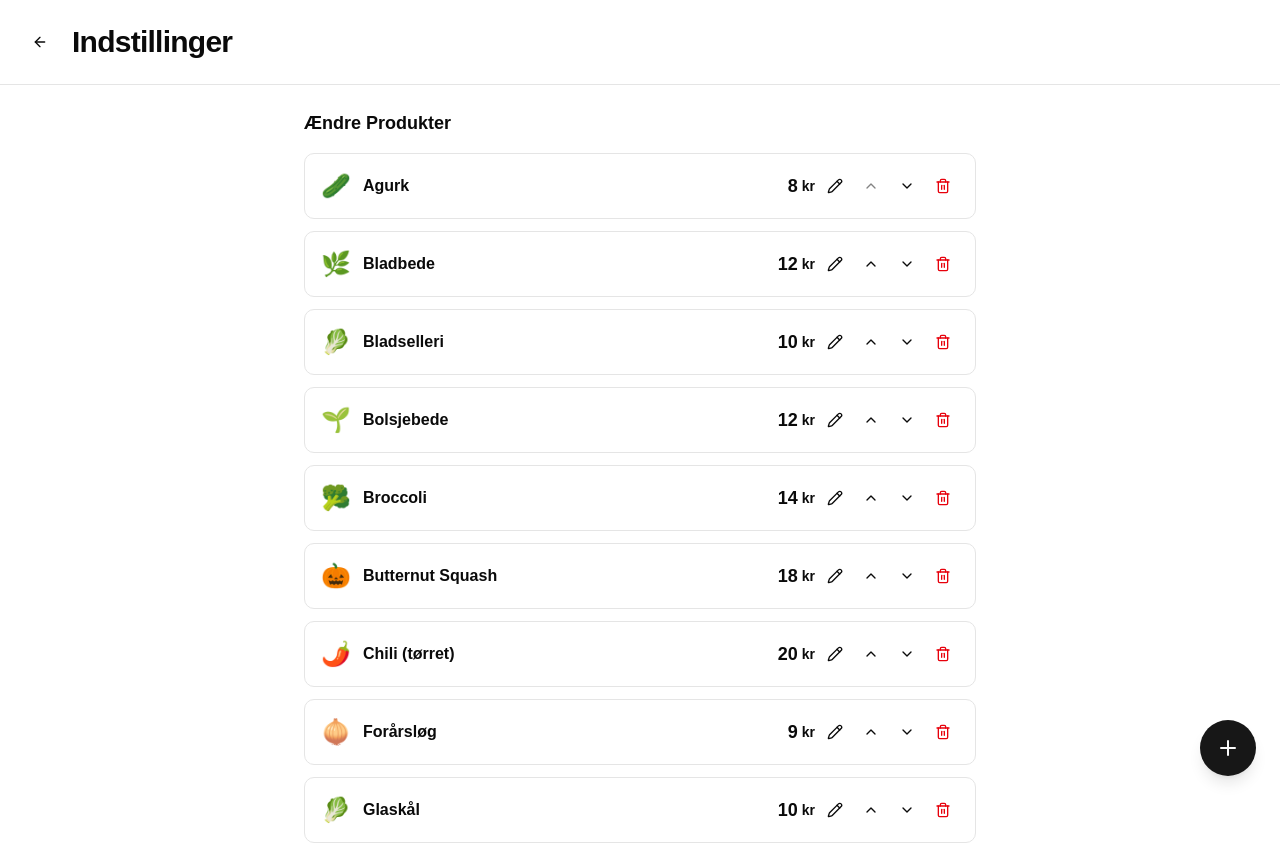
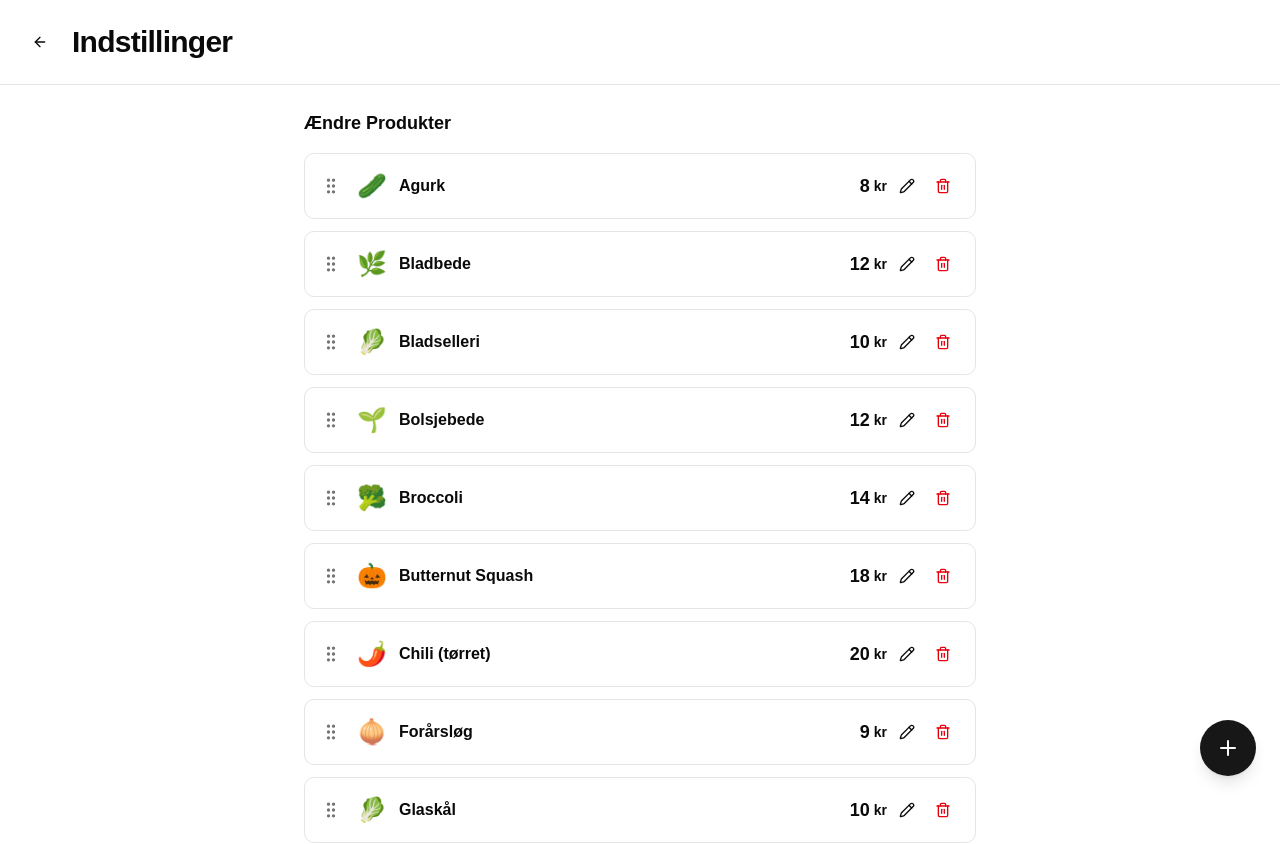
Before and after one commit to fredrikj31/grantoftegaard-cashier, a React (Vite) app: page /settings in a window 1280 px wide. Shown: the top 844 px of the page. Built offline with nearby package versions, Linux system fonts and the light colour scheme.

Commit message:
feat(settings): fixes drag-and-drop to product list

```diff
--- /dev/null
+++ b/src/routes/settings/components/SortableProductRow.tsx
@@ -0,0 +1,120 @@
+import { useSortable } from "@dnd-kit/sortable";
+import { CSS } from "@dnd-kit/utilities";
+import { Check, X, Pencil, Trash2, GripVertical } from "lucide-react";
+import { Button } from "@shadcn-ui/components/ui/button";
+import type { ProductPrice } from "../../../providers/ProductPrice";
+
+interface Props {
+  product: ProductPrice;
+  editingId: string | null;
+  editingPrice: string;
+  onEditClick: (id: string, price: number) => void;
+  onSavePrice: (id: string) => void;
+  onCancel: () => void;
+  onPriceChange: (value: string) => void;
+  onDelete: (id: string) => void;
+}
+
+export function SortableProductRow({
+  product,
+  editingId,
+  editingPrice,
+  onEditClick,
+  onSavePrice,
+  onCancel,
+  onPriceChange,
+  onDelete,
+}: Props) {
+  const {
+    attributes,
+    listeners,
+    setNodeRef,
+    setActivatorNodeRef,
+    transform,
+    transition,
+    isDragging,
+  } = useSortable({ id: product.id });
+
+  const style = {
+    transform: CSS.Transform.toString(transform),
+    transition,
+  };
+
+  return (
+    <div
+      ref={setNodeRef}
+      style={style}
+      {...attributes}
+      className={`flex items-center gap-3 rounded-lg border border-border bg-card p-4 transition-shadow ${
+        isDragging ? "opacity-50 shadow-lg z-10 relative" : ""
+      }`}
+    >
+      <button
+        ref={setActivatorNodeRef}
+        {...listeners}
+        className="text-muted-foreground cursor-grab active:cursor-grabbing touch-none p-1 -ml-1 shrink-0"
+        tabIndex={-1}
+        aria-label="Drag to reorder"
+      >
+        <GripVertical className="h-5 w-5" />
+      </button>
+
+      <span className="text-2xl">{product.emoji}</span>
+      <div className="flex-1 min-w-0">
+        <p className="font-semibold truncate">{product.name}</p>
+      </div>
+
+      {editingId === product.id ? (
+        <div className="flex items-center gap-1 ml-auto shrink-0">
+          <input
+            type="number"
+            value={editingPrice}
+            onChange={(e) => onPriceChange(e.target.value)}
+            className="w-16 rounded border border-border bg-background px-2 py-1 text-right text-sm"
+            step="1"
+            min="1"
+            autoFocus
+          />
+          <span className="text-sm font-semibold min-w-fit">kr</span>
+          <Button
+            size="icon"
+            variant="ghost"
+            onClick={() => onSavePrice(product.id)}
+            className="h-8 w-8"
+          >
+            <Check className="h-4 w-4" />
+          </Button>
+          <Button
+            size="icon"
+            variant="ghost"
+            onClick={onCancel}
+            className="h-8 w-8"
+          >
+            <X className="h-4 w-4" />
+          </Button>
+        </div>
+      ) : (
+        <div className="flex items-center gap-1 ml-auto shrink-0">
+          <p className="font-bold text-lg w-12 text-right">{product.price}</p>
+          <p className="text-sm font-semibold">kr</p>
+          <Button
+            size="icon"
+            variant="ghost"
+            onClick={() => onEditClick(product.id, product.price)}
+            className="h-8 w-8"
+          >
+            <Pencil className="h-4 w-4" />
+          </Button>
+          <Button
+            size="icon"
+            variant="ghost"
+            onClick={() => onDelete(product.id)}
+            className="h-8 w-8 text-destructive hover:text-destructive"
+          >
+            <Trash2 className="h-4 w-4" />
+          </Button>
+        </div>
+      )}
+    </div>
+  );
+}
--- a/src/routes/settings/route.tsx
+++ b/src/routes/settings/route.tsx
@@ -1,18 +1,25 @@
-import {
-  ArrowLeft,
-  Check,
-  X,
-  Pencil,
-  Trash2,
-  Plus,
-  ChevronUp,
-  ChevronDown,
-} from "lucide-react";
+import { ArrowLeft, Plus } from "lucide-react";
 import { useState } from "react";
 import { useProductPrices } from "../../providers/ProductPrice";
 import { Link } from "react-router";
 import { Button } from "@shadcn-ui/components/ui/button";
 import { AddItemModal } from "./components/AddItemModal";
+import {
+  DndContext,
+  PointerSensor,
+  TouchSensor,
+  KeyboardSensor,
+  closestCenter,
+  useSensor,
+  useSensors,
+} from "@dnd-kit/core";
+import type { DragEndEvent } from "@dnd-kit/core";
+import {
+  SortableContext,
+  sortableKeyboardCoordinates,
+  verticalListSortingStrategy,
+} from "@dnd-kit/sortable";
+import { SortableProductRow } from "./components/SortableProductRow";
 
 export const SettingsRoute = () => {
   const { products, updatePrice, deleteProduct, reorderProduct } =
@@ -20,7 +27,18 @@ export const SettingsRoute = () => {
   const [editingId, setEditingId] = useState<string | null>(null);
   const [editingPrice, setEditingPrice] = useState<string>("");
   const [isModalOpen, setIsModalOpen] = useState(false);
-  const [draggedId, setDraggedId] = useState<string | null>(null);
+
+  const sensors = useSensors(
+    useSensor(PointerSensor, {
+      activationConstraint: { distance: 5 },
+    }),
+    useSensor(TouchSensor, {
+      activationConstraint: { delay: 250, tolerance: 5 },
+    }),
+    useSensor(KeyboardSensor, {
+      coordinateGetter: sortableKeyboardCoordinates,
+    }),
+  );
 
   const handleEditClick = (id: string, currentPrice: number) => {
     setEditingId(id);
@@ -41,52 +59,11 @@ export const SettingsRoute = () => {
     setEditingPrice("");
   };
 
-  const handleDragStart = (id: string) => {
-    setDraggedId(id);
-  };
-
-  const handleDragOver = (e: React.DragEvent) => {
-    e.preventDefault();
-  };
-
-  const handleDrop = (targetId: string) => {
-    if (!draggedId || draggedId === targetId) return;
-
-    const draggedProduct = products.find((p) => p.id === draggedId);
-    const targetProduct = products.find((p) => p.id === targetId);
-
-    if (draggedProduct && targetProduct) {
-      // Swap indices
-      reorderProduct(draggedId, targetProduct.index);
-      reorderProduct(targetId, draggedProduct.index);
-    }
-
-    setDraggedId(null);
-  };
-
-  const handleMoveUp = (id: string) => {
-    const product = products.find((p) => p.id === id);
-    if (product && product.index > 0) {
-      const prevProduct = products.find((p) => p.index === product.index - 1);
-      if (prevProduct) {
-        reorderProduct(id, prevProduct.index);
-        reorderProduct(prevProduct.id, product.index);
-      }
-    }
-  };
-
-  const handleMoveDown = (id: string) => {
-    const product = products.find((p) => p.id === id);
-    if (product) {
-      const maxIndex = Math.max(...products.map((p) => p.index));
-      if (product.index < maxIndex) {
-        const nextProduct = products.find((p) => p.index === product.index + 1);
-        if (nextProduct) {
-          reorderProduct(id, nextProduct.index);
-          reorderProduct(nextProduct.id, product.index);
-        }
-      }
-    }
+  const handleDragEnd = (event: DragEndEvent) => {
+    const { active, over } = event;
+    if (!over || active.id === over.id) return;
+    const newIndex = sortedProducts.findIndex((p) => p.id === String(over.id));
+    reorderProduct(String(active.id), newIndex);
   };
 
   const sortedProducts = [...products].sort((a, b) => a.index - b.index);
@@ -107,104 +84,37 @@ export const SettingsRoute = () => {
       </header>
 
       <div className="flex-1 overflow-y-auto px-4 py-6 md:px-6 pb-20">
-        <div className="max-w-2xl mx-auto space-y-3">
+        <div className="max-w-2xl mx-auto">
           <h2 className="text-lg font-semibold mb-4">Ændre Produkter</h2>
-          {sortedProducts.map((product) => (
-            <div
-              key={product.id}
-              draggable
-              onDragStart={() => handleDragStart(product.id)}
-              onDragOver={handleDragOver}
-              onDrop={() => handleDrop(product.id)}
-              className={`flex items-center gap-3 rounded-lg border border-border bg-card p-4 transition-opacity ${
-                draggedId === product.id ? "opacity-50" : ""
-              } cursor-move`}
+          <DndContext
+            sensors={sensors}
+            collisionDetection={closestCenter}
+            onDragEnd={handleDragEnd}
+          >
+            <SortableContext
+              items={sortedProducts.map((p) => p.id)}
+              strategy={verticalListSortingStrategy}
             >
-              <span className="text-2xl">{product.emoji}</span>
-              <div className="flex-1 min-w-0">
-                <p className="font-semibold truncate">{product.name}</p>
+              <div className="space-y-3">
+                {sortedProducts.map((product) => (
+                  <SortableProductRow
+                    key={product.id}
+                    product={product}
+                    editingId={editingId}
+                    editingPrice={editingPrice}
+                    onEditClick={handleEditClick}
+                    onSavePrice={handleSavePrice}
+                    onCancel={handleCancel}
+                    onPriceChange={setEditingPrice}
+                    onDelete={deleteProduct}
+                  />
+                ))}
               </div>
-
-              {editingId === product.id ? (
-                <div className="flex items-center gap-1 ml-auto shrink-0">
-                  <input
-                    type="number"
-                    value={editingPrice}
-                    onChange={(e) => setEditingPrice(e.target.value)}
-                    className="w-16 rounded border border-border bg-background px-2 py-1 text-right text-sm"
-                    step="1"
-                    min="1"
-                    autoFocus
-                  />
-                  <span className="text-sm font-semibold min-w-fit">kr</span>
-                  <Button
-                    size="icon"
-                    variant="ghost"
-                    onClick={() => handleSavePrice(product.id)}
-                    className="h-8 w-8"
-                  >
-                    <Check className="h-4 w-4" />
-                  </Button>
-                  <Button
-                    size="icon"
-                    variant="ghost"
-                    onClick={handleCancel}
-                    className="h-8 w-8"
-                  >
-                    <X className="h-4 w-4" />
-                  </Button>
-                </div>
-              ) : (
-                <div className="flex items-center gap-1 ml-auto shrink-0">
-                  <p className="font-bold text-lg w-12 text-right">
-                    {product.price}
-                  </p>
-                  <p className="text-sm font-semibold">kr</p>
-                  <Button
-                    size="icon"
-                    variant="ghost"
-                    onClick={() => handleEditClick(product.id, product.price)}
-                    className="h-8 w-8"
-                  >
-                    <Pencil className="h-4 w-4" />
-                  </Button>
-                  <Button
-                    size="icon"
-                    variant="ghost"
-                    onClick={() => handleMoveUp(product.id)}
-                    disabled={product.index === 0}
-                    className="h-8 w-8"
-                  >
-                    <ChevronUp className="h-4 w-4" />
-                  </Button>
-                  <Button
-                    size="icon"
-                    variant="ghost"
-                    onClick={() => handleMoveDown(product.id)}
-                    disabled={
-                      product.index ===
-                      Math.max(...products.map((p) => p.index))
-                    }
-                    className="h-8 w-8"
-                  >
-                    <ChevronDown className="h-4 w-4" />
-                  </Button>
-                  <Button
-                    size="icon"
-                    variant="ghost"
-                    onClick={() => deleteProduct(product.id)}
-                    className="h-8 w-8 text-destructive hover:text-destructive"
-                  >
-                    <Trash2 className="h-4 w-4" />
-                  </Button>
-                </div>
-              )}
-            </div>
-          ))}
+            </SortableContext>
+          </DndContext>
         </div>
       </div>
 
-      {/* Floating Action Button */}
       <button
         onClick={() => setIsModalOpen(true)}
         className="fixed bottom-6 right-6 bg-primary text-primary-foreground rounded-full p-4 shadow-lg hover:bg-primary/90 transition-colors"
@@ -212,7 +122,6 @@ export const SettingsRoute = () => {
         <Plus className="h-6 w-6" />
       </button>
 
-      {/* Add Item Modal */}
       <AddItemModal
         isOpen={isModalOpen}
         onClose={() => setIsModalOpen(false)}
```
